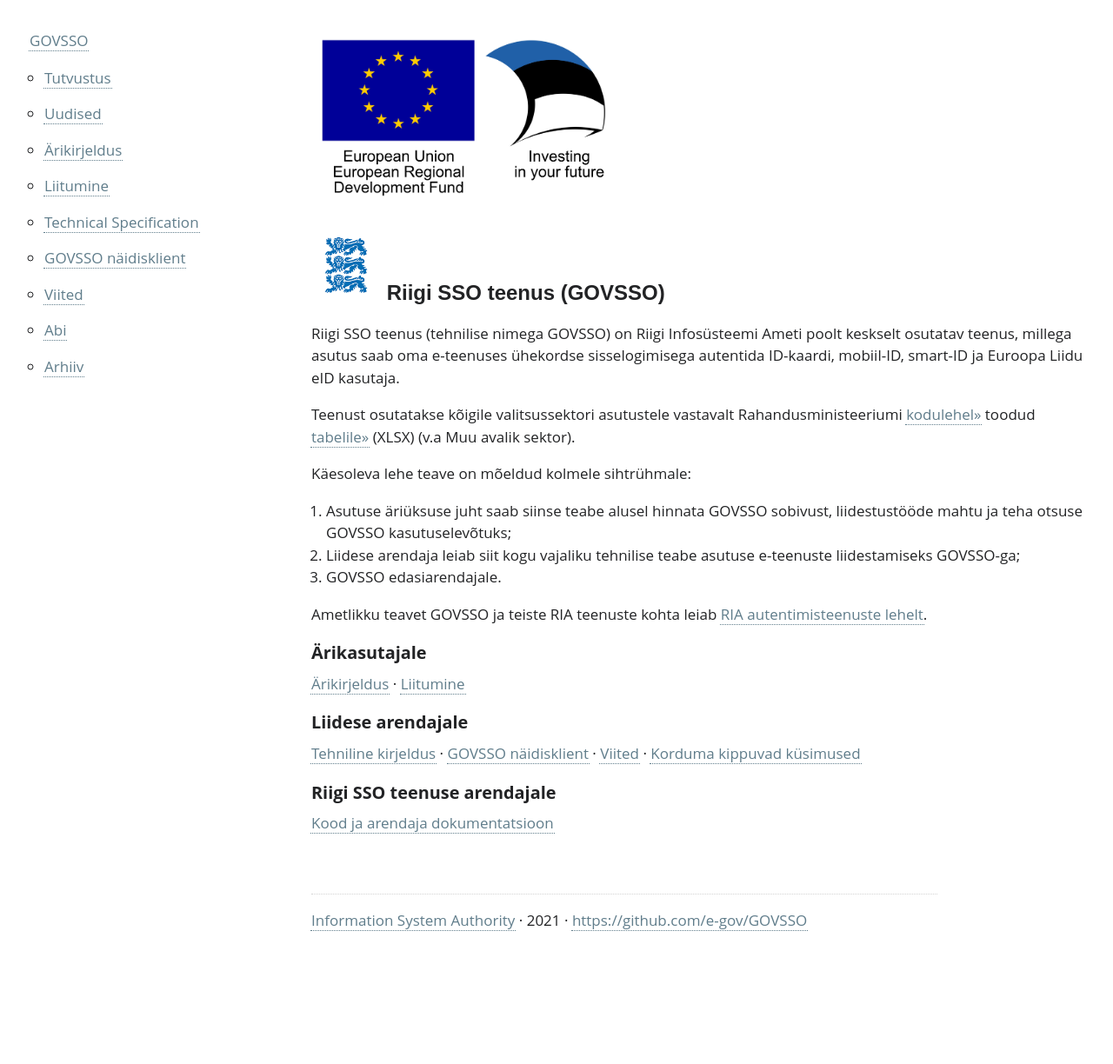
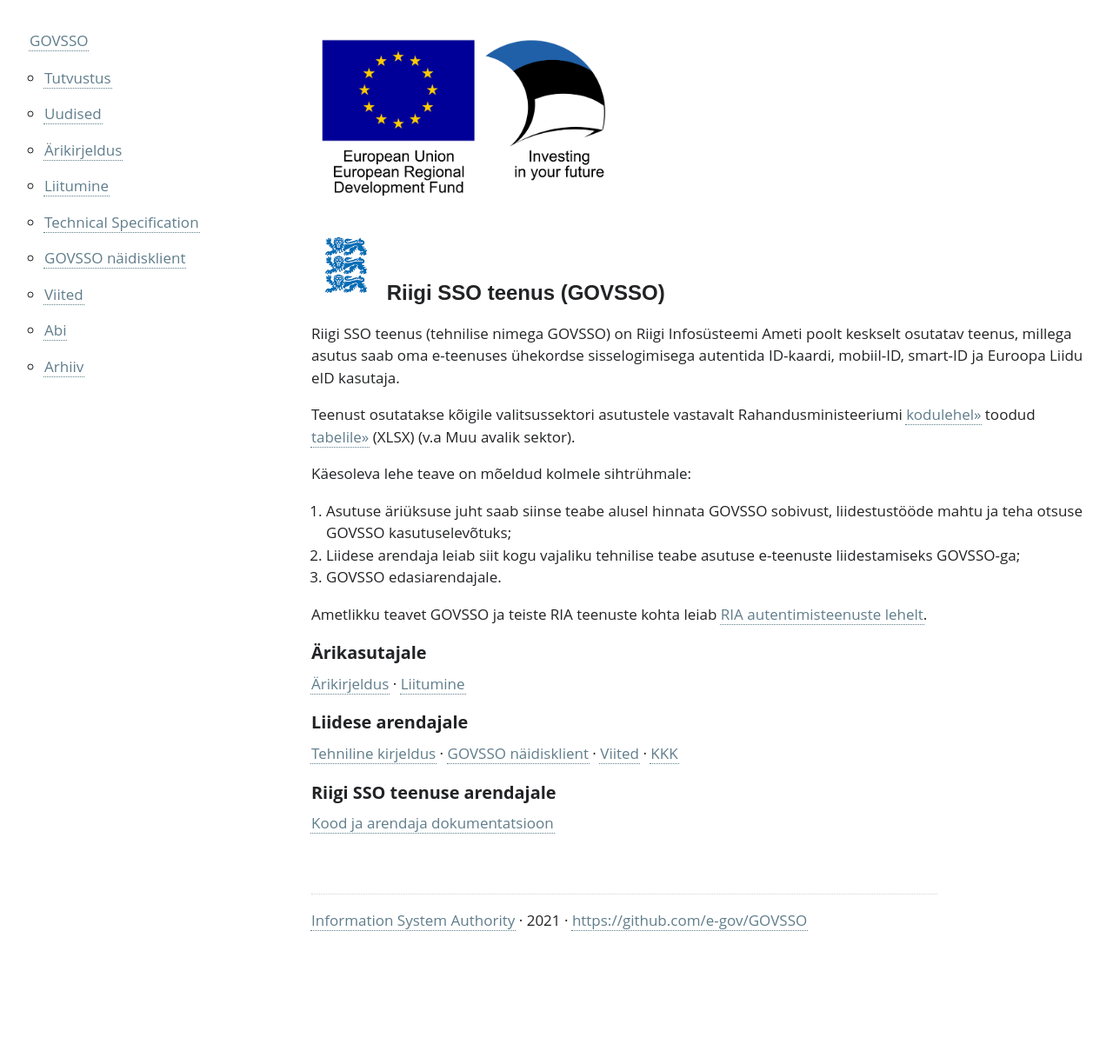
Before and after one commit to e-gov/GOVSSO, a Jekyll site: the page built from index.md, in a window 1280 px wide. Shown: the whole page at 87% size. Built offline with Jekyll 4.4.1, drawn with Linux system fonts in a browser that asks for light colours.

Commit message:
Update index.md

```diff
--- a/index.md
+++ b/index.md
@@ -23,7 +23,7 @@ Ametlikku teavet GOVSSO ja teiste RIA teenuste kohta leiab [RIA autentimisteenus
 
 ## Liidese arendajale
 
-[Tehniline kirjeldus](TechnicalSpecification) · [GOVSSO näidisklient](Example) · [Viited](References) · [Korduma kippuvad küsimused](Faq)
+[Tehniline kirjeldus](TechnicalSpecification) · [GOVSSO näidisklient](Example) · [Viited](References) · [KKK](Faq)
 
 ## Riigi SSO teenuse arendajale
 
```
